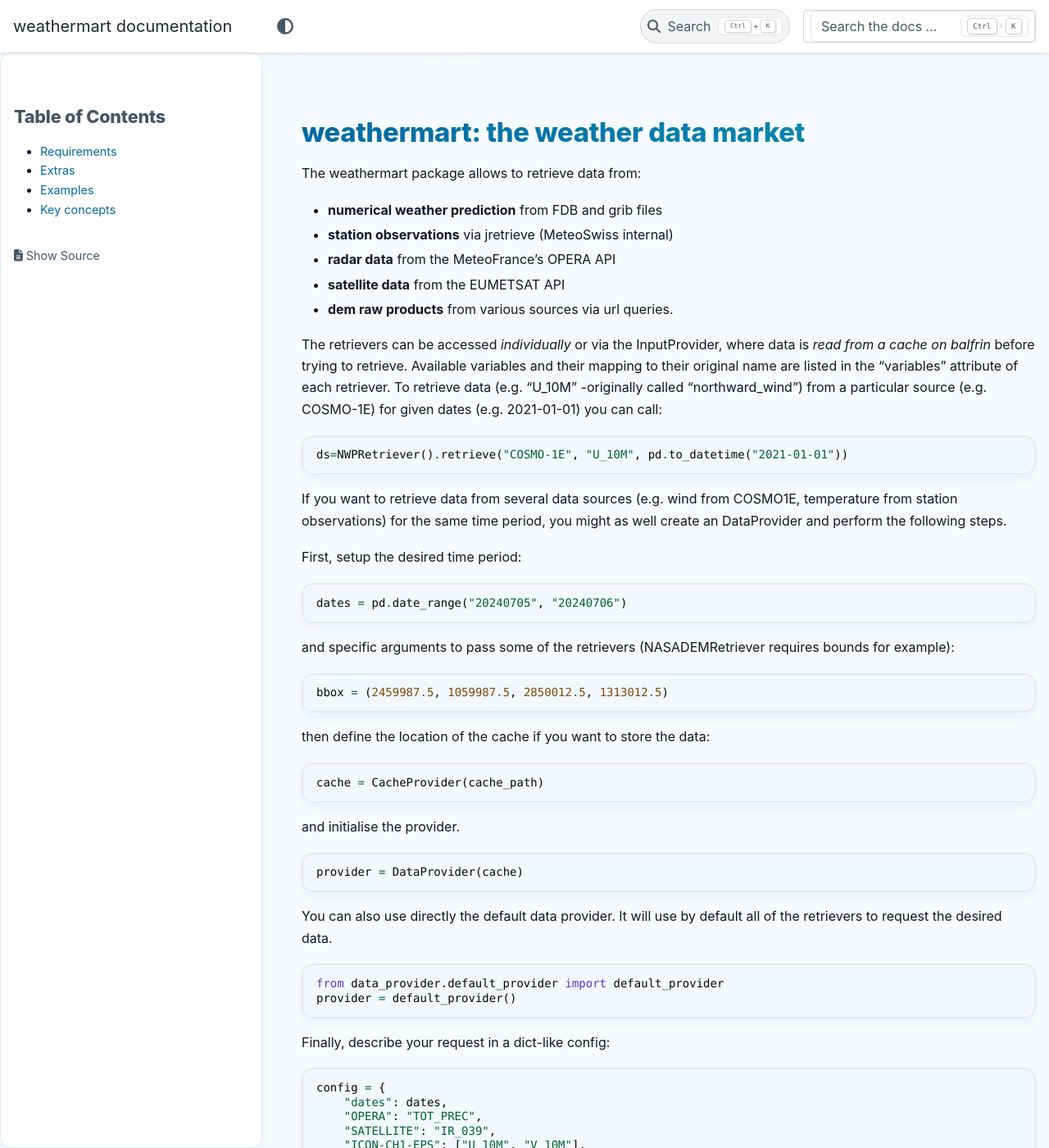
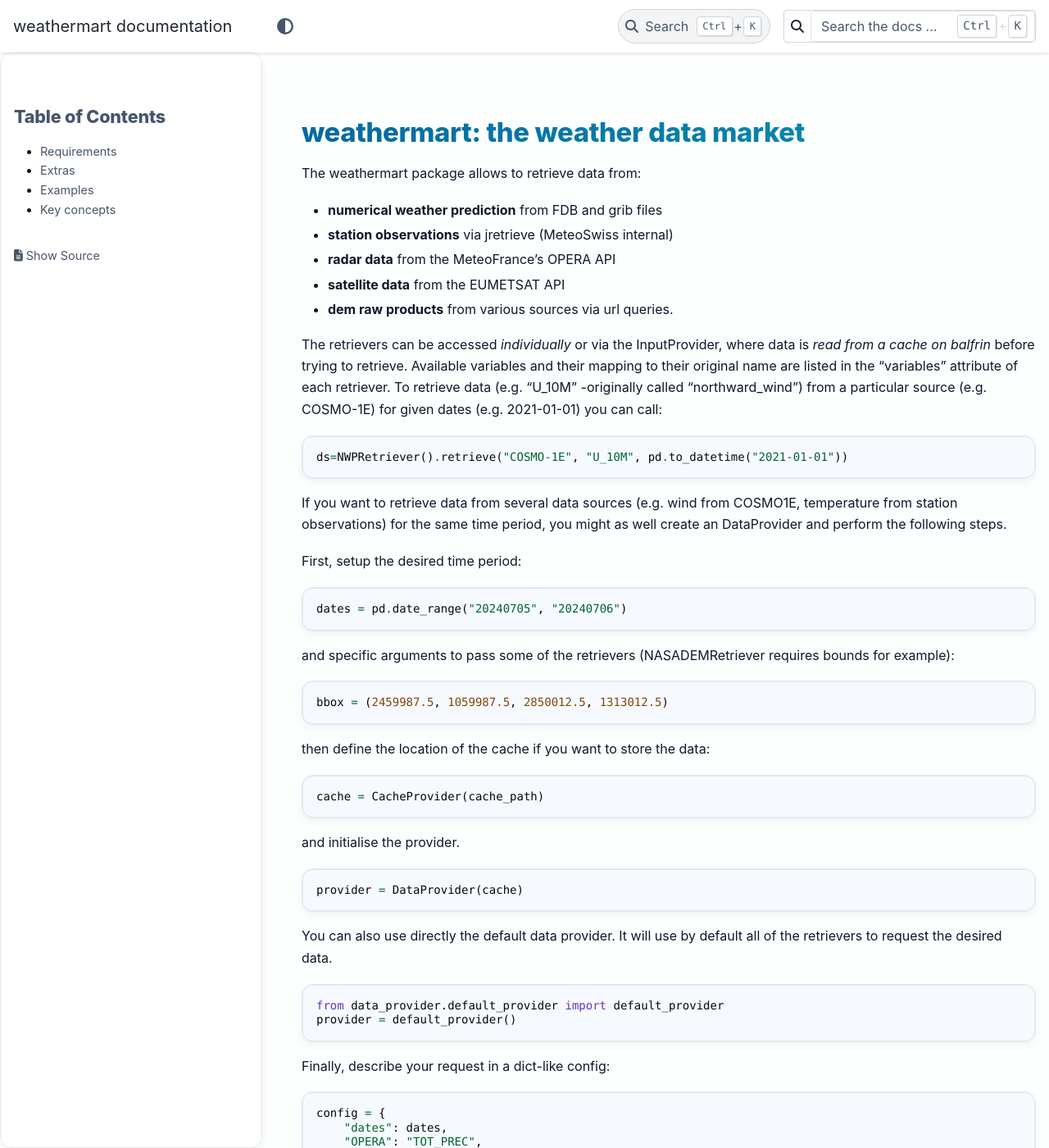
Before and after one commit to MeteoSwiss/weathermart, a Sphinx documentation site: the page built from docs/index.rst, in a window 1280 px wide and 1400 px high. Shown: the whole window at 82% size. Built offline with Sphinx 7.4.7 and the PyData theme 0.15.4, drawn with Linux system fonts in a browser that asks for light colours.

Commit message:
Try custom css

```diff
--- a/docs/_static/custom.css
+++ b/docs/_static/custom.css
@@ -1,219 +1,122 @@
 /* ================================
-   Weathermart Docs – "Sky" theme
-   Subtle weather motif for ML/data docs
+   Weathermart "Sky" theme – Less Blue Variant
+   Balance cool sky tones with warm sunrise + neutral slate
    ================================ */
 
-/* --- Tokens: colors & typography --- */
+/* Palette overrides */
 :root{
-  --font-sans: Inter, system-ui, -apple-system, "Segoe UI", Roboto, "Helvetica Neue", Arial, "Noto Sans", "Liberation Sans", sans-serif;
+  /* neutrals */
+  --wm-text: #0f172a;        /* slate-900 */
+  --wm-muted: #475569;       /* slate-600 */
+  --wm-bg: #fdfefe;          /* near white */
+  --wm-surface: #ffffff;
+  --wm-border: #e2e8f0;      /* slate-200 */
 
-  /* Day palette */
-  --wm-text: #0f172a;              /* slate-900 */
-  --wm-muted: #475569;             /* slate-600 */
-  --wm-bg: #f6fbff;                /* very light sky */
-  --wm-surface: #ffffff;           /* card surface */
-  --wm-border: #e2e8f0;            /* slate-200 */
+  /* cool accents (kept, but used sparingly) */
+  --wm-sky-900: #0369a1;     /* deep sky */
+  --wm-rain-600: #0891b2;    /* teal/cyan */
 
-  /* Weather accents */
-  --wm-sky-700: #0ea5e9;           /* clear-sky blue */
-  --wm-sky-900: #0369a1;           /* deep sky */
-  --wm-rain-600: #0891b2;          /* rain teal */
-  --wm-sun-500: #f59e0b;           /* sunrise accent */
-  --wm-storm-700:#334155;          /* storm slate */
+  /* warm accents (new) */
+  --wm-sun-600: #d97706;     /* amber-600 */
+  --wm-sun-500: #f59e0b;     /* amber-500 */
 
-  --wm-link: var(--wm-rain-600);
-  --wm-link-hover: var(--wm-sky-900);
+  /* link behavior */
+  --wm-link: #334155;        /* slate-700: neutral by default */
+  --wm-link-hover: var(--wm-rain-600); /* teal on hover */
 }
 
-/* --- Base & background --- */
+/* Background: reduce blue cast */
 html, body{
   background:
-    radial-gradient(1200px 600px at 10% -10%, #eaf7ff 0%, transparent 60%),
-    radial-gradient(800px 400px at 80% -20%, #e3f2ff 0%, transparent 55%),
+    radial-gradient(900px 360px at 85% -15%, rgba(14,165,233,.06) 0%, transparent 60%),
     var(--wm-bg);
   color: var(--wm-text);
 }
 
-body{
-  font-family: var(--font-sans);
-  line-height: 1.65;
-  -webkit-font-smoothing: antialiased;
-  -moz-osx-font-smoothing: grayscale;
-}
-
-/* --- Headings with weather accent --- */
-h1,h2,h3,h4,h5{
-  font-weight: 800;
-  line-height: 1.2;
-  letter-spacing: -0.01em;
-  margin-top: 1.15em;
-}
+/* Headings: split palette to avoid all-blue */
+h1,h2,h3,h4,h5{ font-weight: 800; line-height: 1.2; letter-spacing: -0.01em; margin-top: 1.15em; }
 h1{
   font-size: 2.05rem;
   background: linear-gradient(90deg, var(--wm-sky-900), var(--wm-rain-600));
-  -webkit-background-clip: text;
-  background-clip: text;
-  color: transparent;
+  -webkit-background-clip: text; background-clip: text; color: transparent;
 }
-h2{ font-size:1.6rem; color: var(--wm-sky-900); }
-h3{ font-size:1.35rem; color: var(--wm-rain-600); }
-h4{ font-size:1.15rem; color: var(--wm-muted); }
-h5{ font-size:1.0rem;  color: var(--wm-muted); }
+h2{ font-size: 1.6rem; color: var(--wm-sun-600); }      /* warm sunrise */
+h3{ font-size: 1.35rem; color: #334155; }               /* storm-slate */
+h4{ font-size: 1.15rem; color: var(--wm-muted); }
+h5{ font-size: 1.0rem;  color: var(--wm-muted); }
 
-/* --- Links --- */
+/* Links: neutral by default, teal on hover */
 a{
   color: var(--wm-link);
   text-decoration: none;
   transition: color .15s ease, box-shadow .15s ease;
+  border-radius: 4px;
 }
-a:hover, a:focus{
+a:hover, a:focus{ color: var(--wm-link-hover); text-decoration: underline; }
+a:focus-visible{ outline: 3px solid #bae6fd; outline-offset: 2px; }
+
+/* ToC / Sidebar: neutral; colorize only on hover */
+.toctree-l1 .reference,
+.sidebar-primary-item a{
+  color: #475569;  /* slate-600 */
+}
+.toctree-l1 .reference:hover,
+.sidebar-primary-item a:hover,
+.sidebar-primary-item a:focus{
   color: var(--wm-link-hover);
-  text-decoration: underline;
-}
-a:focus-visible{
-  outline: 3px solid #bae6fd; /* sky-200 */
-  outline-offset: 2px; border-radius: 6px;
 }
 
-/* --- Navbar brand (logo) --- */
-.navbar-brand img{
-  height: auto;
-  max-height: 38px; /* consistent logo height */
-  width: auto;
-}
-
-/* --- Search (pydata-sphinx-theme) --- */
-.bd-search .fa-magnifying-glass{ display:none; }
-.search-button__kbd-shortcut{
-  border-radius: 6px;
-  font-size: .65em;
-  padding: .1rem .35rem;
-  background: var(--wm-surface);
-  border: 1px solid var(--wm-border);
-  color: var(--wm-muted);
-}
-
-/* --- Sidebar & ToC --- */
-.toctree-l1 .reference{
-  color: var(--wm-sky-900);
-}
-.toctree-l1 .reference:hover{ color: var(--wm-rain-600); }
-
-.sidebar-primary-item a{
-  color: var(--wm-muted);
-}
-.sidebar-primary-item a:hover,
-.sidebar-primary-item a:focus{
-  color: var(--wm-sky-900);
-}
-
-/* --- Cards, admonitions, code blocks: "cloud-soft" --- */
+/* Cards / admonitions: keep neutral surfaces */
 .card, .admonition, .bd-sidebar, .bd-toc, .bd-content .highlight{
   background: var(--wm-surface);
   border: 1px solid var(--wm-border);
-  border-radius: 14px;              /* cloud-soft corners */
-  box-shadow: 0 6px 12px rgba(3, 105, 161, 0.06); /* sky tint */
+  border-radius: 14px;
+  box-shadow: 0 4px 10px rgba(51, 65, 85, 0.06); /* subtle slate shadow */
 }
 
-/* Admonition headers with a raindrop bar */
+/* Admonition marker: use warm-cool stack (small but distinct) */
 .admonition-title{
-  position: relative;
-  padding-left: .8rem;
+  position: relative; padding-left: .8rem; font-weight: 700; color: #334155;
 }
 .admonition-title::before{
-  content:"";
-  position:absolute; left:.4rem; top:50%;
-  transform: translateY(-50%);
-  width:6px; height:6px; border-radius: 50%;
-  background: var(--wm-rain-600);
-  box-shadow:
-    0 -10px 0 0 var(--wm-sky-700),
-    0  10px 0 0 var(--wm-sun-500);
+  content:""; position:absolute; left:.4rem; top:50%; transform: translateY(-50%);
+  width:6px; height:6px; border-radius:50%;
+  background: var(--wm-sun-600);
+  box-shadow: 0 -10px 0 0 var(--wm-rain-600), 0 10px 0 0 var(--wm-sky-900);
 }
 
-/* Code */
-pre, code, kbd, samp{
-  font-family: ui-monospace, "SFMono-Regular", Menlo, Consolas, "Liberation Mono", monospace;
-}
+/* Code blocks: keep faint-sky but less blue */
 pre{
-  background: #f1f8ff;              /* faint sky */
+  background: #f6faff;      /* lighter */
   border: 1px solid var(--wm-border);
   border-radius: 12px !important;
-  padding: .85rem 1rem;
-  overflow: auto;
 }
 code{
-  background: #eef6ff;
+  background: #f3f7fb;
   border: 1px solid var(--wm-border);
-  padding: .05rem .35rem;
   border-radius: 8px;
 }
 
-/* --- Tables --- */
-table{
-  border-collapse: collapse; width:100%; background: var(--wm-surface);
-  border: 1px solid var(--wm-border);
-}
-th, td{
-  border-bottom: 1px solid var(--wm-border);
-  padding: .6rem .75rem;
-}
+/* Tables: neutral header */
 th{
-  background: linear-gradient(180deg, #f0f9ff, #e6f3ff);
-  color: var(--wm-storm-700);
+  background: linear-gradient(180deg, #f8fafc, #eef2f6); /* neutral gradient */
+  color: #334155;
   font-weight: 700;
 }
 
-/* --- Buttons / badges --- */
-.btn, .badge, .label{ border-radius: 999px; }
-.btn-primary{
-  background: var(--wm-sky-900);
-  border-color: var(--wm-sky-900);
-}
-.btn-primary:hover{
-  background: var(--wm-rain-600);
-  border-color: var(--wm-rain-600);
-}
-
-/* --- Section scroll offset (for anchored headings) --- */
-.section, .bd-content > div > section{ scroll-margin-top: 5rem; }
-
-/* --- Horizontal rule with "isobar" vibe --- */
-hr{
-  border: 0; height: 10px; margin: 2rem 0;
-  background:
-    repeating-linear-gradient(
-      90deg,
-      rgba(3,105,161,.15) 0 18px,
-      rgba(14,165,233,.15) 18px 36px
-    );
-  border-radius: 999px;
-}
-
-/* --- Dark mode: dusk-to-night --- */
+/* Dark mode: keep cyan but add warm H2 for contrast */
 html[data-theme="dark"]{
-  --wm-bg: #0b1220;           /* deep dusk */
-  --wm-surface: #0f172a;      /* slate-900 */
-  --wm-text: #e5e7eb;         /* slate-200 */
-  --wm-muted: #9aa4b2;        /* slate-400 */
-  --wm-border: #1f2937;       /* slate-800 */
-
-  --wm-sky-700: #38bdf8;      /* brighter sky in dark */
-  --wm-sky-900: #0ea5e9;
-  --wm-rain-600: #22d3ee;     /* cyan-400 */
-  --wm-sun-500: #fbbf24;      /* warmer sunrise */
-  --wm-storm-700:#cbd5e1;     /* slate-300 */
-
-  --wm-link: var(--wm-rain-600);
-  --wm-link-hover: var(--wm-sky-700);
+  --wm-bg: #0b1220; --wm-surface:#0f172a; --wm-text:#e5e7eb; --wm-muted:#9aa4b2; --wm-border:#1f2937;
+  --wm-sky-900:#0ea5e9; --wm-rain-600:#22d3ee;
+  --wm-sun-600:#f59e0b; --wm-sun-500:#fbbf24;
+  --wm-link:#cbd5e1; --wm-link-hover:#22d3ee;
 
   background:
-    radial-gradient(800px 400px at 85% -10%, rgba(56,189,248,.08) 0%, transparent 60%),
-    radial-gradient(1200px 600px at 15% -20%, rgba(34,211,238,.06) 0%, transparent 60%),
+    radial-gradient(900px 360px at 85% -15%, rgba(34,211,238,.08) 0%, transparent 60%),
     #0b1220;
-  --pst-color-on-background: #222832; /* keep theme var for compat */
 }
-
+html[data-theme="dark"] h2{ color: var(--wm-sun-500); } /* warm pop on dark */
+html[data-theme="dark"] h3{ color: #cbd5e1; }
 html[data-theme="dark"] .card,
 html[data-theme="dark"] .admonition,
 html[data-theme="dark"] .bd-sidebar,
@@ -225,10 +128,3 @@
   border-color: var(--wm-border);
   color: var(--wm-text);
 }
-
-/* --- Keep/upgrade your original overrides --- */
-.navbar-brand img{ height:auto; max-width: 300px; } /* if needed, remove to use max-height above */
-.bd-search .fa-magnifying-glass{ display:none; }
-.search-button__kbd-shortcut{ border-radius: 6px; font-size: .65em; }
-.toctree-l1 .reference{ color: var(--wm-sky-900); }
-.sidebar-primary-item a{ color: var(--wm-muted); }
```
